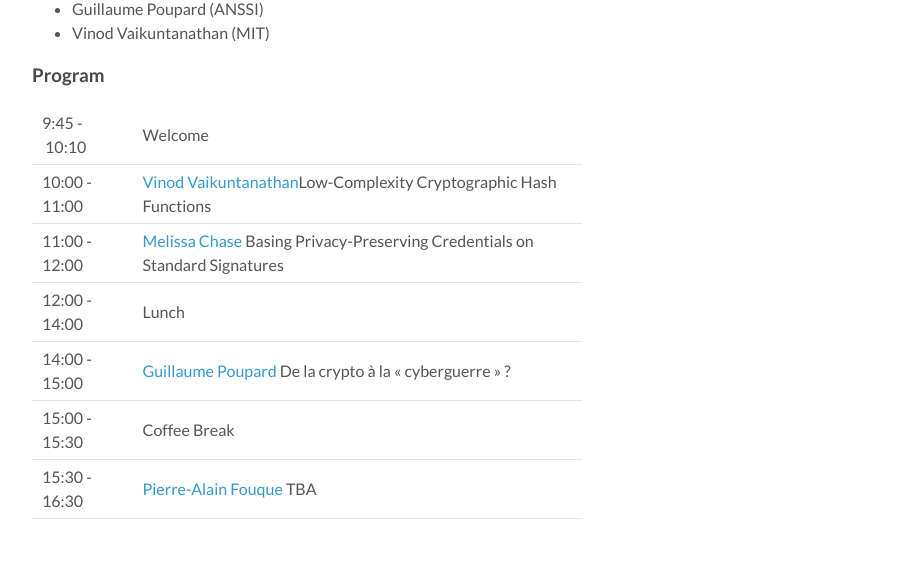
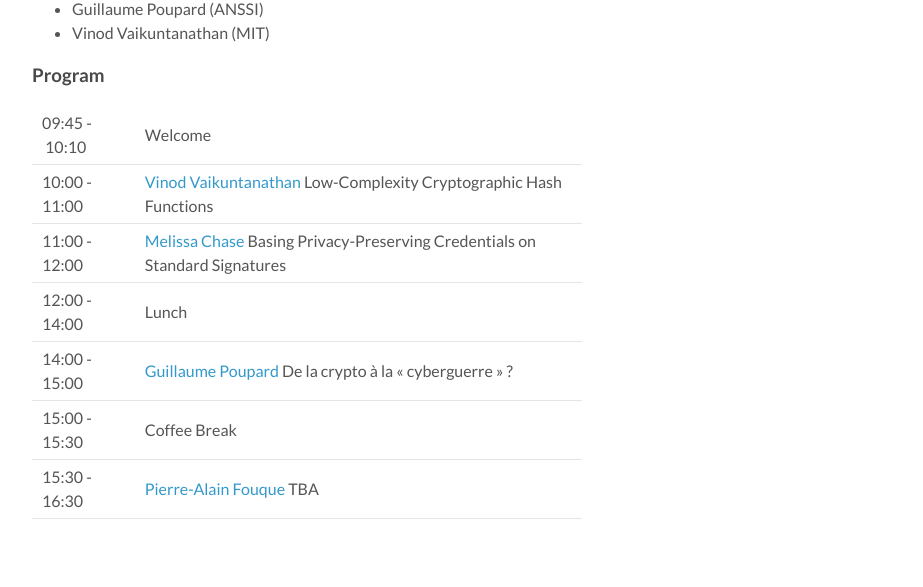
Before and after one commit to pariscryptoday/pariscryptoday.github.io, a Jekyll site: the page built from _posts/2016-10-11-fourth.md, in a window 1280 px wide. Shown: the part 498-1085 px from the top of the page, without its empty margins (178-1101 px from the left). Built offline with Jekyll 4.4.1, drawn with Linux system fonts in a browser that asks for light colours.

Commit message:
Update 2016-10-11-fourth.md

```diff
--- a/_posts/2016-10-11-fourth.md
+++ b/_posts/2016-10-11-fourth.md
@@ -20,8 +20,8 @@ The speakers are:
 
 ### Program
 
-| 9:45&nbsp;-&nbsp;10:10 | Welcome
-| 10:00 - 11:00 | [Vinod Vaikuntanathan](#VV)Low-Complexity Cryptographic Hash Functions
+| 09:45&nbsp;-&nbsp;10:10 | Welcome
+| 10:00 - 11:00 | [Vinod Vaikuntanathan](#VV) Low-Complexity Cryptographic Hash Functions
 | 11:00 - 12:00 | [Melissa Chase](#MC) Basing Privacy-Preserving Credentials on Standard Signatures
 | 12:00 - 14:00 | Lunch
 | 14:00 - 15:00 | [Guillaume Poupard](#GP) De la crypto à la « cyberguerre » ?
```
